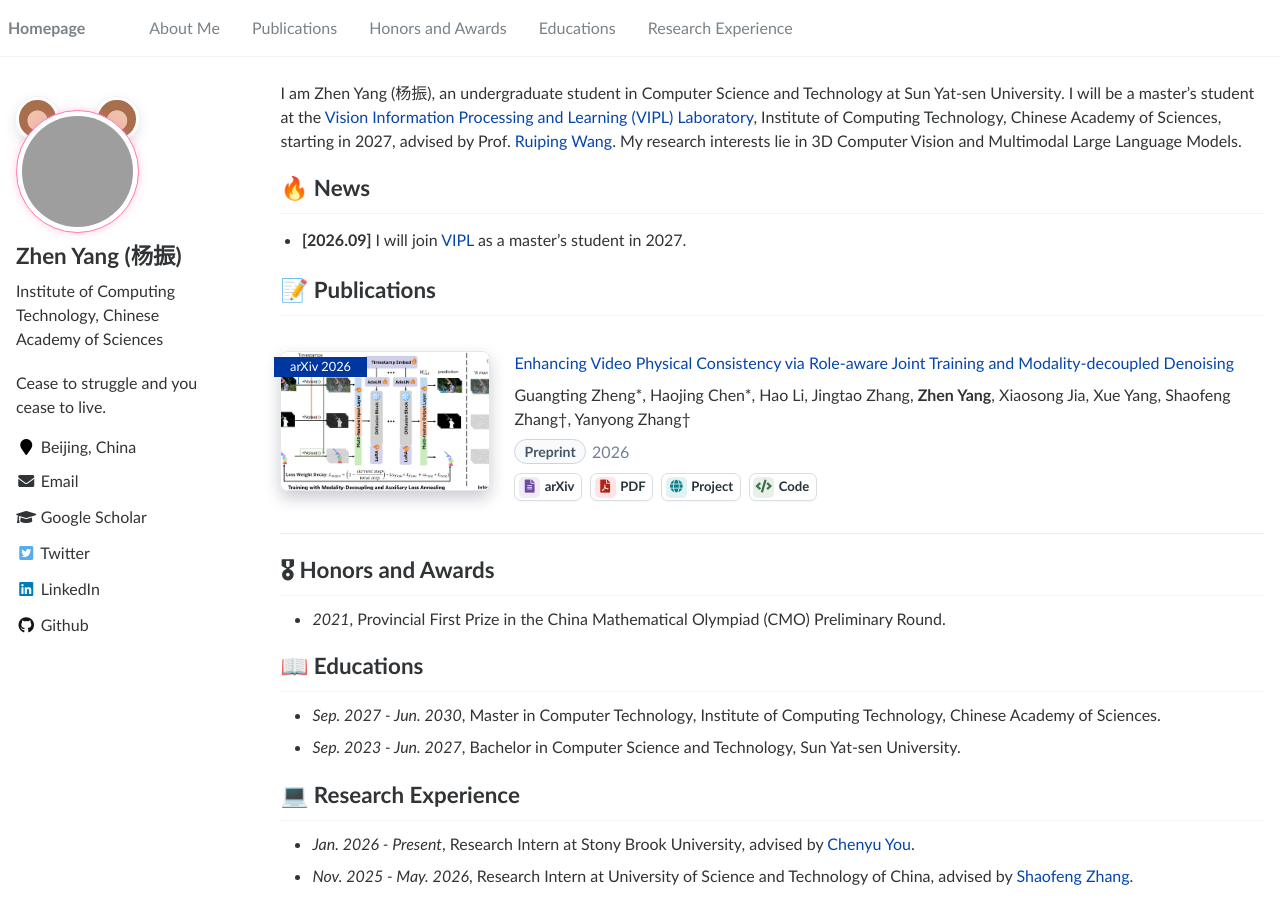
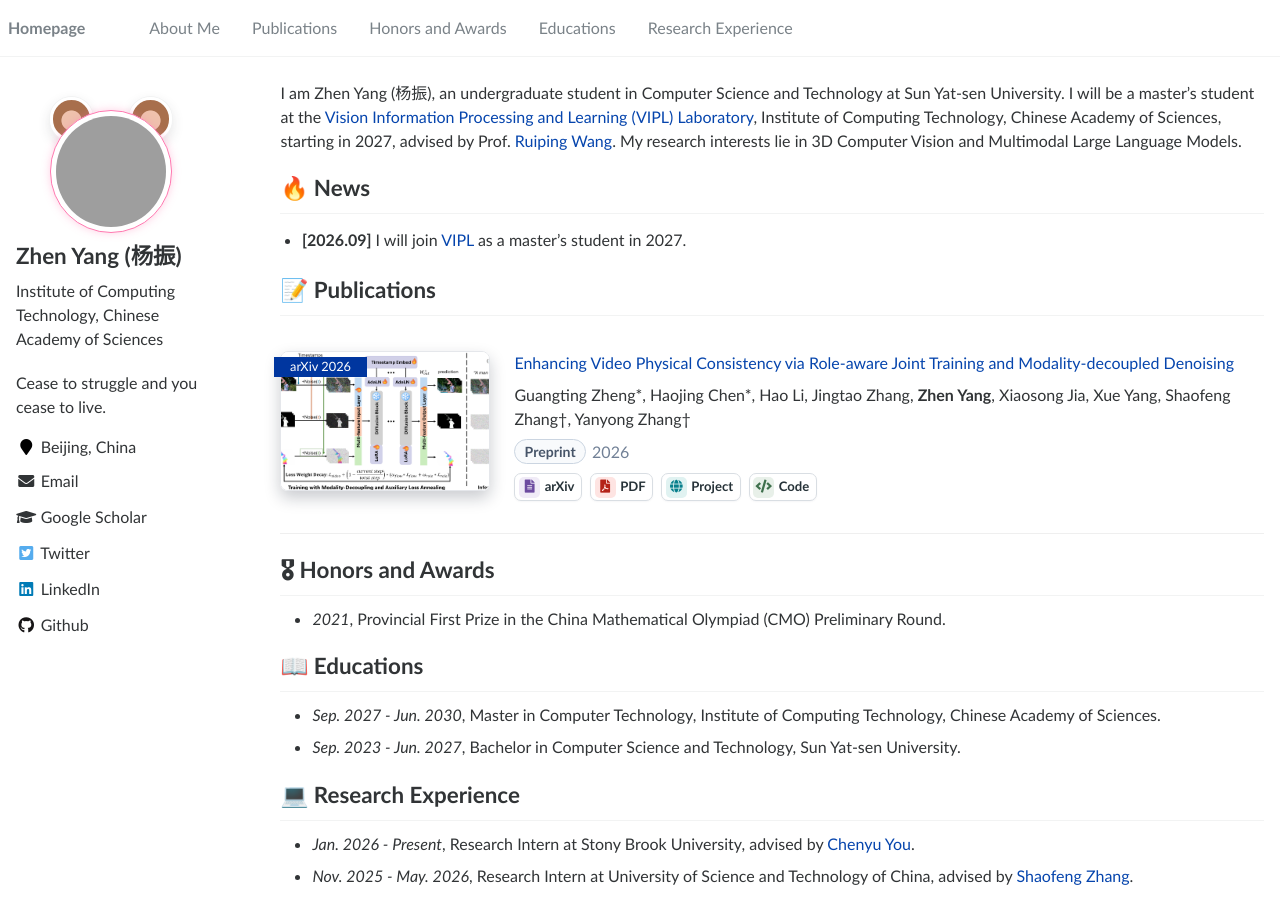
Before and after one commit to MichaelYeung2004/michaelyeung2004.github.io, a Jekyll site: the page built from _pages/about.md, in a window 1280 px wide. Built offline with Jekyll 4.4.1, drawn with Linux system fonts in a browser that asks for light colours; grey boxes are pictures that could not be loaded.

Commit message:
Center desktop avatar in sidebar

```diff
--- a/_sass/_sidebar.scss
+++ b/_sass/_sidebar.scss
@@ -142,7 +142,7 @@
 
   @include breakpoint($large) {
     width: 122.5px;
-    margin-top: 14px;
+    margin: 14px auto 0;
 
     &::before,
     &::after {
```
